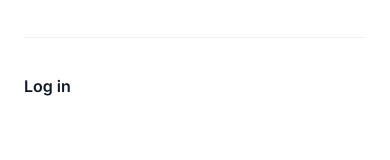
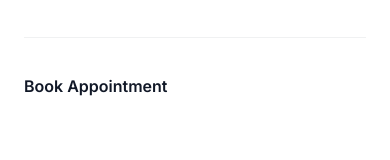
Before and after one commit to TreGalloway/gcd, a Next.js app: page / in a window 390 px wide. Both pictures are taken after a click on the button "Open main menu". Shown: the part 267-427 px from the top of the page. Built offline with nearby package versions, Linux system fonts and the light colour scheme.

Commit message:
Copy Change

```diff
--- a/components/nav.tsx
+++ b/components/nav.tsx
@@ -227,7 +227,7 @@ export default function NavBar() {
 									href="#"
 									className="-mx-3 block rounded-lg px-3 py-2.5 text-base font-semibold leading-7 text-gray-900 hover:bg-gray-50"
 								>
-									Log in
+									Book Appointment
 								</a>
 							</div>
 						</div>
```
